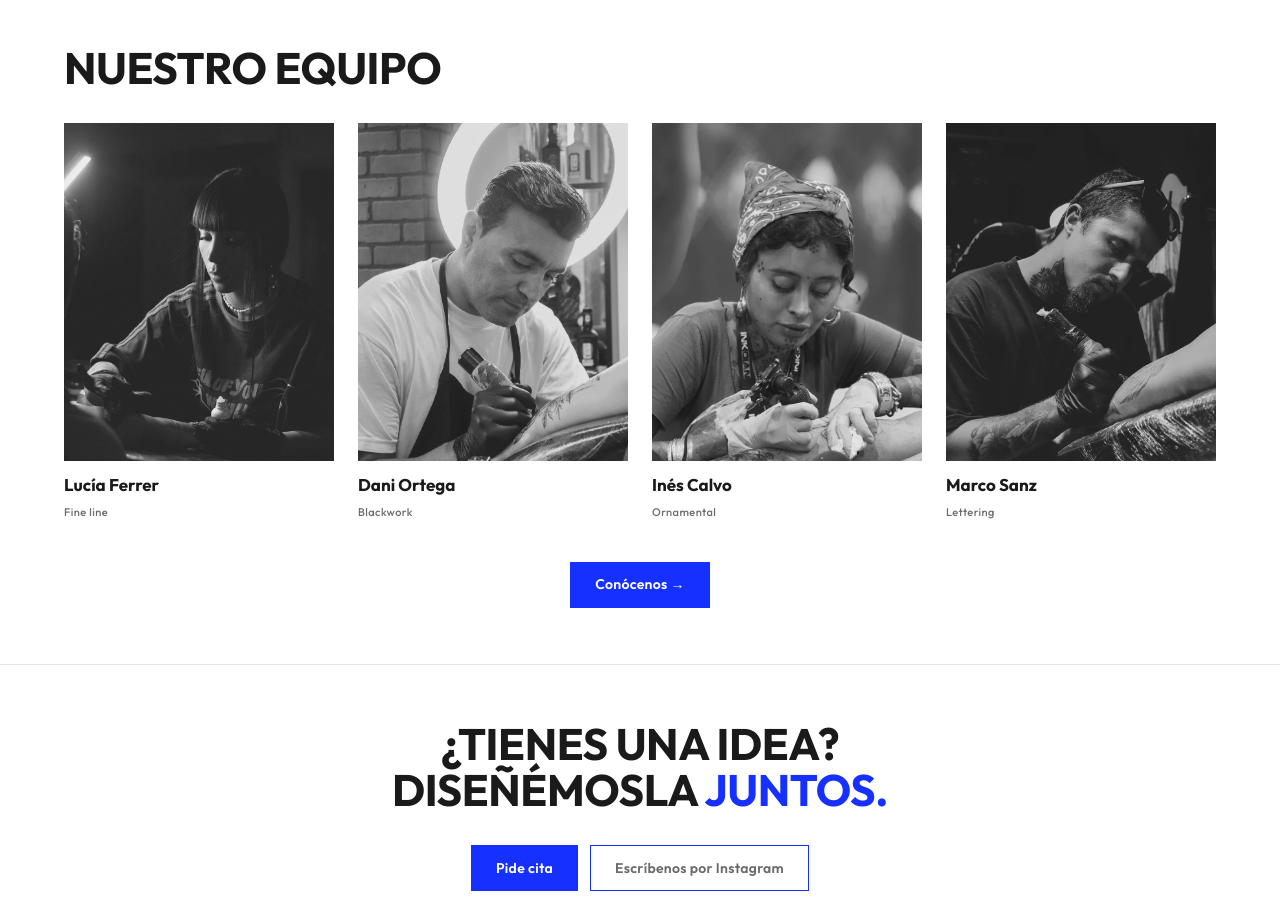
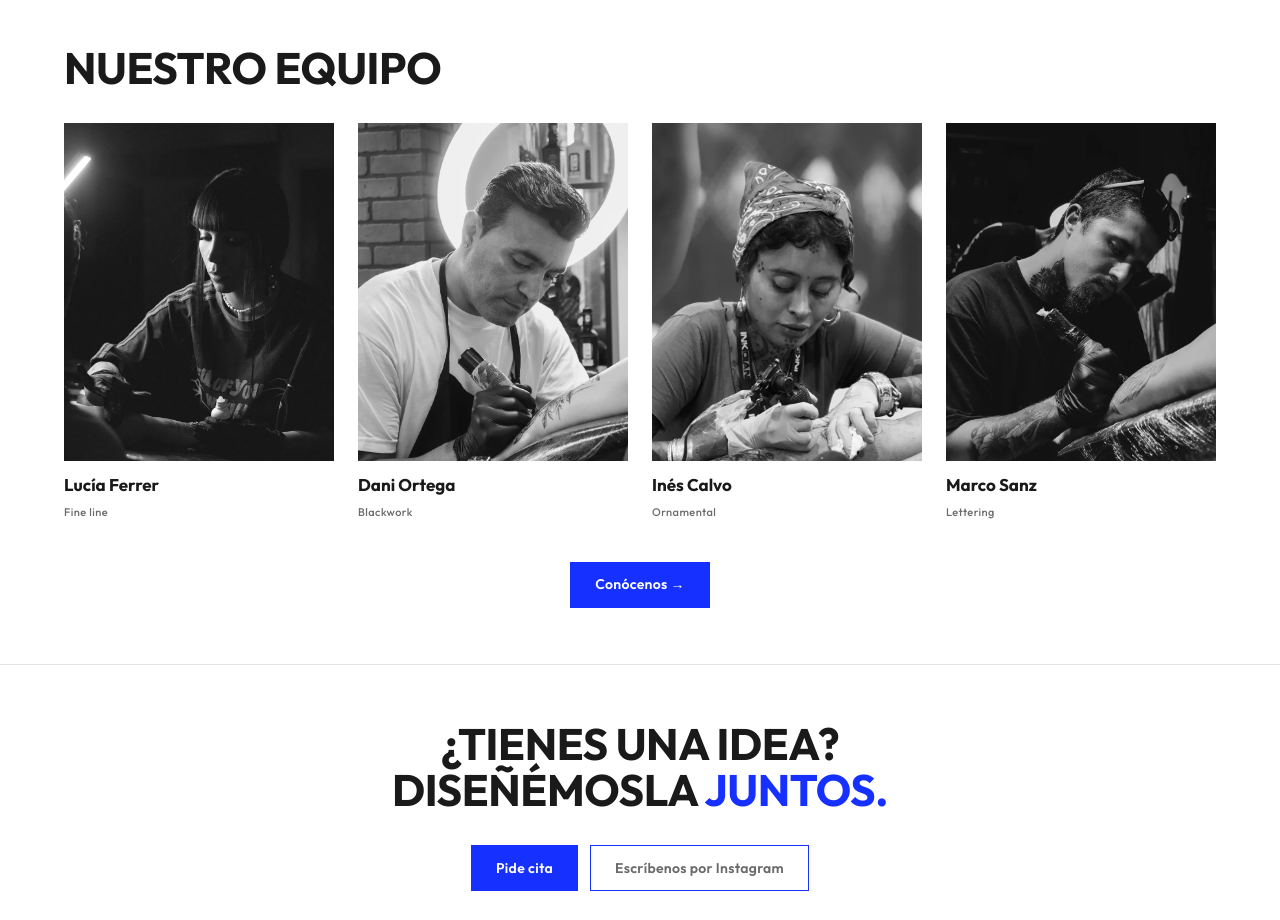
Before and after one commit to victoriaeng04-creator/Pure_Ink_Pr-ctica_2, a plain HTML site: page index.html in a window 1280 px wide. Shown: the part 2840-3760 px from the top of the page. Drawn offline with nearby package versions, Linux system fonts and the light colour scheme.

Commit message:
Artistas: Ajuste de estilo - filtro retrato y obras

```diff
--- a/css/estilos.css
+++ b/css/estilos.css
@@ -448,15 +448,29 @@ p { margin: 0; }
   grid-template-columns: repeat(2, minmax(0, 1fr));
   gap: var(--e-3) var(--gutter);
 }
-.artista-tarjeta { display: flex; flex-direction: column; gap: 6px; }
+.artista-tarjeta { position:relative; display: flex; flex-direction: column; gap: 6px; }
 .artista-tarjeta img {
   width: 100%;
   aspect-ratio: 4 / 5;
   object-fit: cover;
-  filter: grayscale(1) contrast(.85);   /* gris; a todo contraste al pasar el ratón */
-  transition: filter var(--transicion);
+  filter: grayscale(1);
 }
-.artista-tarjeta:hover img { filter: none; }
+.artista-tarjeta::before {
+  content: '';
+  position: absolute;
+  top: 0;
+  left: 0;
+  width: 100%;
+  aspect-ratio: 4 / 5;
+  background: var(--azul);
+  mix-blend-mode: multiply;   /* tiñe la foto: los blancos se vuelven azules y los negros siguen negros */
+  opacity: 0;
+  transition: opacity var(--transicion);
+  pointer-events: none;
+  z-index: 1;   /* por encima de la foto */
+}
+.artista-tarjeta:hover::before,
+.artista-tarjeta:focus-visible::before { opacity: 1; }
 .artista-tarjeta b { font-family: var(--fuente-titulos); font-size: 17px; margin-top: 4px; }
 .equipo__boton { display: flex; justify-content: center; margin-top: var(--e-5); }
 .equipo__boton .btn { width: 100%; }
@@ -500,7 +514,8 @@ p { margin: 0; }
 .pestana.activa { background: var(--negro); color: var(--blanco); }
 .panel { padding-block: var(--e-5) var(--e-7); }
 .panel__ficha { display: grid; gap: var(--e-4); }
-.panel__retrato { width: 100%; aspect-ratio: 4 / 5; object-fit: cover; }
+.panel__retrato { width: 100%; aspect-ratio: 4 / 5; object-fit: cover; filter: grayscale(1);}
+.panel__obras img:nth-child(odd) { filter: grayscale(1); }
 .panel__texto { display: flex; flex-direction: column; align-items: flex-start; gap: var(--e-3); }
 .etiquetas-estilo { display: flex; flex-wrap: wrap; gap: 8px; margin: 0; padding: 0; list-style: none; }
 .etiquetas-estilo li {
```
